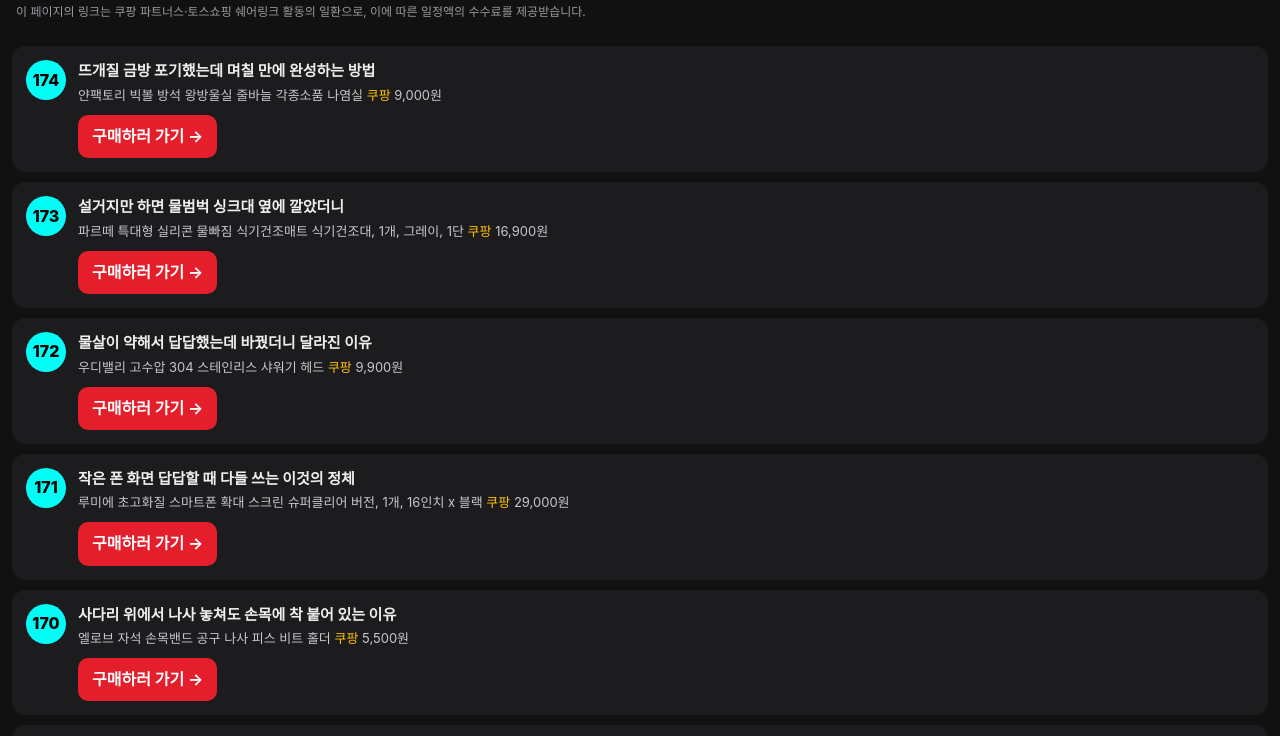
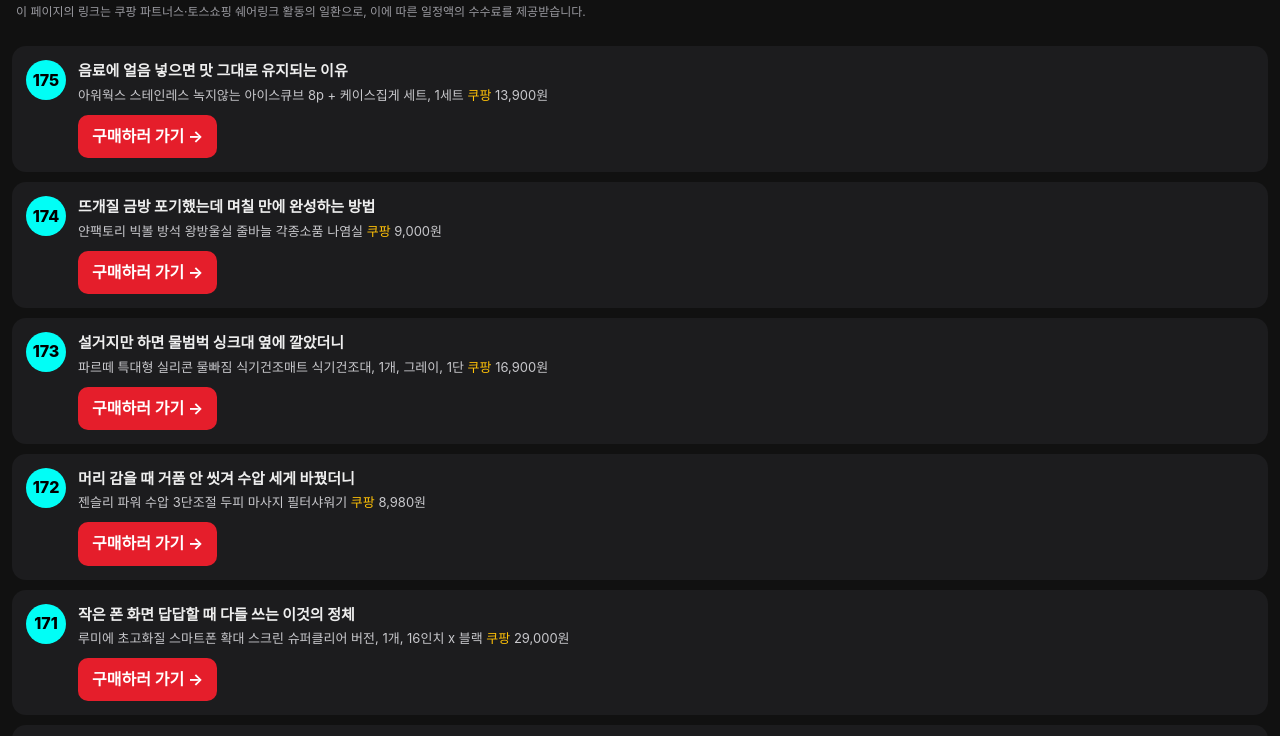
Before and after one commit to Riankim0720/shoppingcham-links, a plain HTML site: page index.html in a window 1280 px wide. Shown: the part 52-788 px from the top of the page. Drawn offline with Linux system fonts and the light colour scheme.

Commit message:
links: 갱신

```diff
--- a/index.html
+++ b/index.html
@@ -13,9 +13,10 @@ footer{color:#77777d;font-size:11px;padding:0 16px 30px}
 </style></head><body>
 <header><h1>쇼핑참견 구매링크 모음</h1><p class="notice">이 페이지의 링크는 쿠팡 파트너스·토스쇼핑 쉐어링크 활동의 일환으로, 이에 따른 일정액의 수수료를 제공받습니다.</p></header>
 <ul>
+<li id="175"><div class="n">175</div><div class="b"><div class="t">음료에 얼음 넣으면 맛 그대로 유지되는 이유</div><div class="p">아워웍스 스테인레스 녹지않는 아이스큐브 8p + 케이스집게 세트, 1세트 <span class="prov">쿠팡</span> 13,900원</div><a class="buy" href="https://link.coupang.com/a/iMCdL7Afqm" target="_blank" rel="noopener">구매하러 가기 →</a> </div></li>
 <li id="174"><div class="n">174</div><div class="b"><div class="t">뜨개질 금방 포기했는데 며칠 만에 완성하는 방법</div><div class="p">얀팩토리 빅볼 방석 왕방울실 줄바늘 각종소품 나염실 <span class="prov">쿠팡</span> 9,000원</div><a class="buy" href="https://link.coupang.com/a/iLPztmdLQ4" target="_blank" rel="noopener">구매하러 가기 →</a> </div></li>
 <li id="173"><div class="n">173</div><div class="b"><div class="t">설거지만 하면 물범벅 싱크대 옆에 깔았더니</div><div class="p">파르떼 특대형 실리콘 물빠짐 식기건조매트 식기건조대, 1개, 그레이, 1단 <span class="prov">쿠팡</span> 16,900원</div><a class="buy" href="https://link.coupang.com/a/iLOkLB286K" target="_blank" rel="noopener">구매하러 가기 →</a> </div></li>
-<li id="172"><div class="n">172</div><div class="b"><div class="t">물살이 약해서 답답했는데 바꿨더니 달라진 이유</div><div class="p">우디밸리 고수압 304 스테인리스 샤워기 헤드 <span class="prov">쿠팡</span> 9,900원</div><a class="buy" href="https://link.coupang.com/a/iLNjFQ5qHk" target="_blank" rel="noopener">구매하러 가기 →</a> </div></li>
+<li id="172"><div class="n">172</div><div class="b"><div class="t">머리 감을 때 거품 안 씻겨 수압 세게 바꿨더니</div><div class="p">젠슬리 파워 수압 3단조절 두피 마사지 필터샤워기 <span class="prov">쿠팡</span> 8,980원</div><a class="buy" href="https://link.coupang.com/a/iMCdJjz8GO" target="_blank" rel="noopener">구매하러 가기 →</a> </div></li>
 <li id="171"><div class="n">171</div><div class="b"><div class="t">작은 폰 화면 답답할 때 다들 쓰는 이것의 정체</div><div class="p">루미에 초고화질 스마트폰 확대 스크린 슈퍼클리어 버전, 1개, 16인치 x 블랙 <span class="prov">쿠팡</span> 29,000원</div><a class="buy" href="https://link.coupang.com/a/iLLXRB87KT" target="_blank" rel="noopener">구매하러 가기 →</a> </div></li>
 <li id="170"><div class="n">170</div><div class="b"><div class="t">사다리 위에서 나사 놓쳐도 손목에 착 붙어 있는 이유</div><div class="p">엘로브 자석 손목밴드 공구 나사 피스 비트 홀더 <span class="prov">쿠팡</span> 5,500원</div><a class="buy" href="https://link.coupang.com/a/iLKBkutRaT" target="_blank" rel="noopener">구매하러 가기 →</a> </div></li>
 <li id="169"><div class="n">169</div><div class="b"><div class="t">면봉이랑 치실 둘 곳이 없어서 벽에 붙였더니</div><div class="p">벽걸이 수납함 무타공 플립형 정리함 플립 수납함 보관함 소품함 화장실 화장대 세면대 화장품 용품 <span class="prov">쿠팡</span> 21,890원</div><a class="buy" href="https://link.coupang.com/re/AFFSDP?lptag=AF8182848&amp;subid=youtubeshop&amp;pageKey=9826055690&amp;itemId=29430386432&amp;vendorItemId=96340205014&amp;traceid=V0-153-4ec6a86a6ad4ea9e&amp;requestid=20261118113147114209010837&amp;token=31850C%7CMIXED&amp;pt=0&amp;slot=5" target="_blank" rel="noopener">구매하러 가기 →</a> </div></li>
@@ -97,7 +98,7 @@ footer{color:#77777d;font-size:11px;padding:0 16px 30px}
 <li id="93"><div class="n">93</div><div class="b"><div class="t">펜슬까지 챙기느라 폰케이스에 꽂으면 끝</div><div class="p">저스틴 비버 폰 케이스 무광 투명 울트라 플러스 백 커버 <span class="prov">쿠팡</span> 12,000원</div><a class="buy" href="https://link.coupang.com/a/h5rLiREOKO" target="_blank" rel="noopener">구매하러 가기 →</a> </div></li>
 <li id="92"><div class="n">92</div><div class="b"><div class="t">세탁기 숙여서 꺼내는 집 수납장에 쏙 숨겼다</div><div class="p">이케아 METOD 메토드 빌트인가전/싱크대 하부장 화이트 80x60x80cm 304.305.98 <span class="prov">쿠팡</span> 88,160원</div><a class="buy" href="https://link.coupang.com/a/hKFwerADSK" target="_blank" rel="noopener">구매하러 가기 →</a> </div></li>
 <li id="91"><div class="n">91</div><div class="b"><div class="t">편의점 뛰어가던 여름 그대로 부어 돌리면 끝</div><div class="p">닌자 슬러시 메이커 220V 슬러쉬 기계 FS301 <span class="prov">쿠팡</span> 630,200원</div><a class="buy" href="https://link.coupang.com/a/hKFBnH8Ixw" target="_blank" rel="noopener">구매하러 가기 →</a> <a class="yt" href="https://youtube.com/shorts/EWWW5s_6njE" target="_blank" rel="noopener">영상 보기</a></div></li>
-<li id="90"><div class="n">90</div><div class="b"><div class="t">계란이 눌어붙는 팬 길들이면 코팅이 산다</div><div class="p">헥스클래드 인덕션 하이브리드 프라이팬 <span class="prov">쿠팡</span> 238,000원</div><a class="buy" href="https://link.coupang.com/a/hKmhmwCYZE" target="_blank" rel="noopener">구매하러 가기 →</a> <a class="yt" href="https://youtube.com/shorts/zDe7B86I2_8" target="_blank" rel="noopener">영상 보기</a></div></li>
+<li id="90"><div class="n">90</div><div class="b"><div class="t">계란이 눌어붙는 팬 길들이면 코팅이 산다</div><div class="p">헥스클래드 인덕션 하이브리드 프라이팬 <span class="prov">쿠팡</span> 238,000원</div><a class="buy" href="https://link.coupang.com/a/hKmhmwCYZE" target="_blank" rel="noopener">구매하러 가기 →</a> <a class="yt" href="https://youtube.com/shorts/0fKie8c_Bqc" target="_blank" rel="noopener">영상 보기</a></div></li>
 <li id="89"><div class="n">89</div><div class="b"><div class="t">책상 위가 지저분한 케이블 정리 한 번에</div><div class="p">아스크로노 Ascrono® MacBook Docking Station 해외직구 정품 <span class="prov">쿠팡</span> 730,000원</div><a class="buy" href="https://link.coupang.com/a/hKlJIKYOpo" target="_blank" rel="noopener">구매하러 가기 →</a> <a class="yt" href="https://youtube.com/shorts/Iv65S6S_6b4" target="_blank" rel="noopener">영상 보기</a></div></li>
 <li id="88"><div class="n">88</div><div class="b"><div class="t">하루종일 안고만 있기 손은 자유로워져요</div><div class="p">키아베이비즈, 오리지널 베이비 랩 휴대용 지지대, 0~36개월 아기용, 새들 브라운, 1개 KEA-22713 <span class="prov">쿠팡</span> 48,450원</div><a class="buy" href="https://link.coupang.com/a/hKj6pWGrtc" target="_blank" rel="noopener">구매하러 가기 →</a> </div></li>
 <li id="87"><div class="n">87</div><div class="b"><div class="t">실크 블라우스 다릴 때 옷감 탈 걱정 없이 쫙</div><div class="p">로라스타 SMART U 올인원 의류관리기 스팀다리미 <span class="prov">쿠팡</span> 3,900,400원</div><a class="buy" href="https://link.coupang.com/a/hKjV9v8qSi" target="_blank" rel="noopener">구매하러 가기 →</a> <a class="yt" href="https://youtube.com/shorts/QWbV82zJ1QQ" target="_blank" rel="noopener">영상 보기</a></div></li>
```
